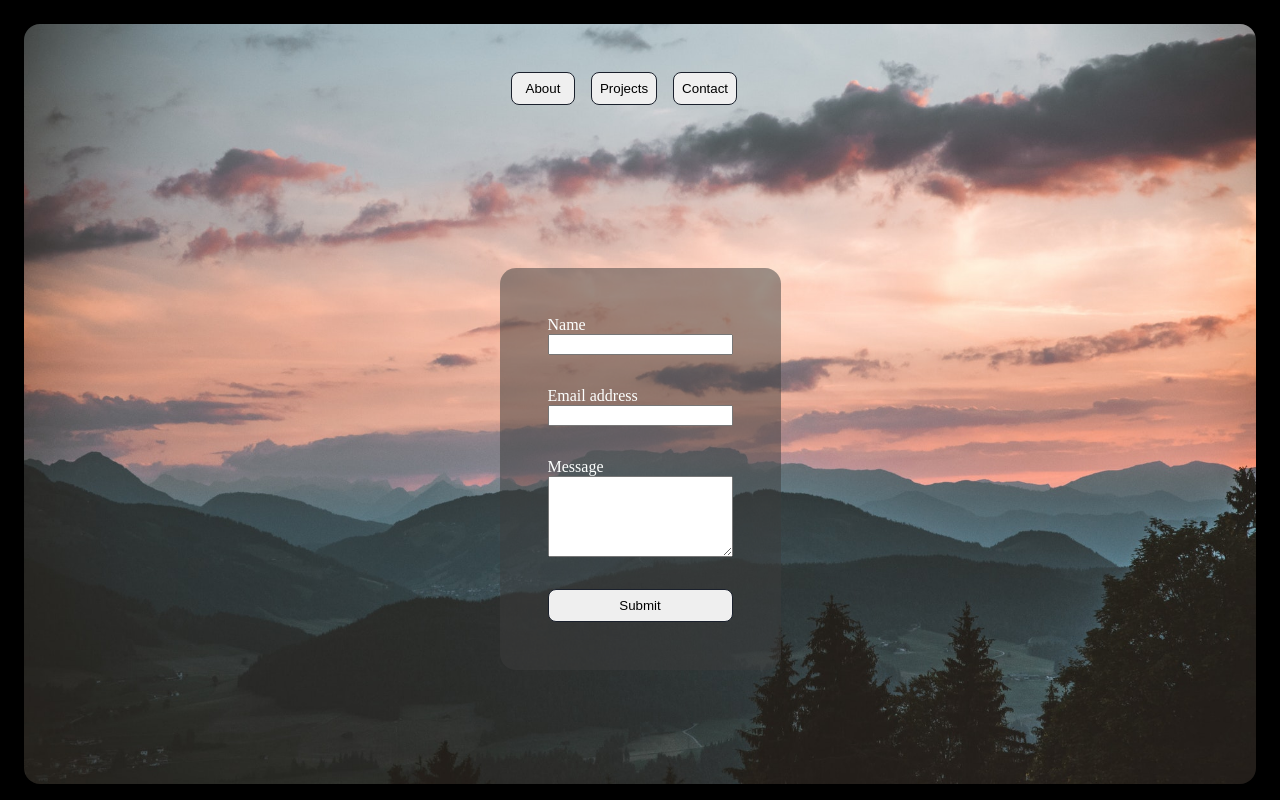
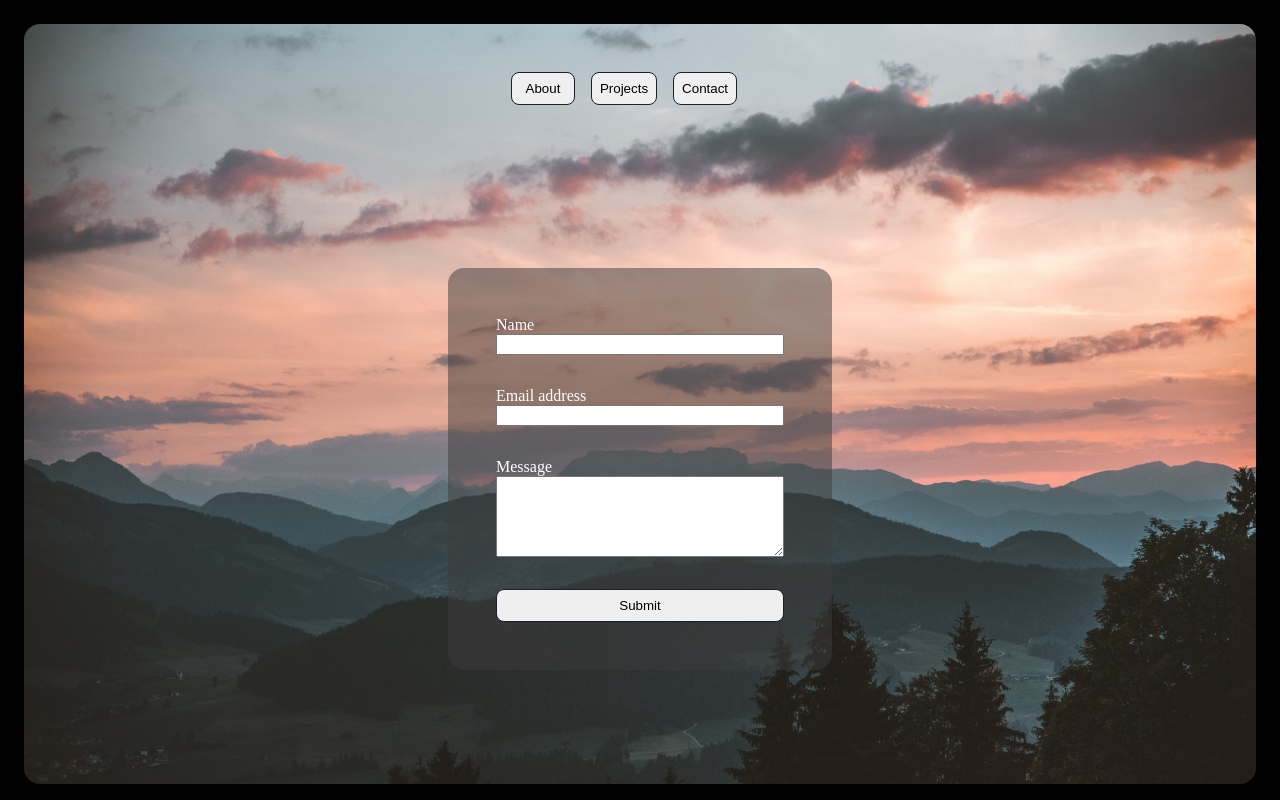
Before and after one commit to NiklasMenard/webportfolio, a React (Create React App) app in the folder FrontEnd/: page /contact in a window 1280 px wide. Shown: the top 800 px of the page. Built offline with nearby package versions, Linux system fonts and the light colour scheme.

Commit message:
implemented framer motion router transition

```diff
--- a/FrontEnd/package.json
+++ b/FrontEnd/package.json
@@ -9,6 +9,7 @@
     "axios": "^0.20.0",
     "cors": "^2.8.5",
     "express": "^4.17.1",
+    "framer-motion": "^2.9.4",
     "nodemailer": "^6.4.11",
     "react": "^16.13.1",
     "react-dom": "^16.13.1",
@@ -16,7 +17,6 @@
     "react-router-dom": "^5.2.0",
     "react-router-hash-link": "^2.2.2",
     "react-scripts": "^3.4.4",
-    "react-transition-group": "^4.4.1",
     "styled-components": "^5.2.0",
     "uuid": "^8.3.1"
   },
--- a/FrontEnd/src/App.js
+++ b/FrontEnd/src/App.js
@@ -1,66 +1,28 @@
 import Header from './components/header';
-import Contact from './components/contact';
-import About from './components/about';
-import ProjectList from './components/projectlist';
 import Footer from './components/footer';
-import ToDoApp from './components/projects/todoapp/todoapp';
 import Background from './components/images/bkimage.png'
 import styled from 'styled-components';
 import TransitionCenterElement from './styles/transition'
 import GlobalStyle from './styles/globalstyle'
-import React, { useState, useEffect } from 'react';
+import React from 'react';
 
 
 import {
     BrowserRouter as Router,
-    Switch, Route
 } from "react-router-dom"
 
 
 const App = () => {
 
-    const [toggled, setToggle] = useState(false)
-    const centerElementToggled = (toggle) => {
-        console.log(toggle)
-        setToggle(toggle)
-    }
-
-    useEffect(() => {
-        setToggle(true)
-    }, [toggled])
 
     return (
         <Router>
             <GlobalStyle />
             <MainWrapper>
-                <Header
-                    headerButtonPressed={centerElementToggled}
-                    buttonToggled={toggled} />
-                <Switch>
-                    <Route path="/about">
-                        {TransitionCenterElement(<About />, toggled)}
-                    </Route>
-                    <Route exact path="/projects/todoapp">
-                        {TransitionCenterElement(<ToDoApp />, toggled)}
-                    </Route>
-                    <Route path="/projects">
-                        {TransitionCenterElement(
-                        <ProjectList
-                        headerButtonPressed={centerElementToggled}
-                        buttonToggled={toggled} />,
-                        toggled)}
-                    </Route>
-                    <Route path="/contact">
-                        {TransitionCenterElement(<Contact />, toggled)}
-                    </Route>
-                    <Route path="/">
-                        {TransitionCenterElement(<About />, toggled)}
-                    </Route>
-                </Switch>
+                <Header />
+                <TransitionCenterElement />
             </MainWrapper>
-            <Footer
-                headerButtonPressed={centerElementToggled}
-                buttonToggled={toggled} />
+            <Footer/>
         </Router>
     )
 }
--- a/FrontEnd/src/components/about.js
+++ b/FrontEnd/src/components/about.js
@@ -1,10 +1,12 @@
 import React from 'react'
 import { SocialIcon } from 'react-social-icons';
 import styled from 'styled-components';
+import TransitionEffect from '../helper/transitioneffect'
 
 const About = () => {
 
     return (
+            <TransitionEffect>
             <TextBox>
                 <h1>Hello My Name is Niklas</h1>
                 <p>Programming started as a hobby but quickly grew to something I want
@@ -31,6 +33,7 @@ const About = () => {
                     </ul>
                 </SocialMediaIcons>
             </TextBox>
+            </TransitionEffect>
     )
 }
 
--- a/FrontEnd/src/components/contact.js
+++ b/FrontEnd/src/components/contact.js
@@ -1,6 +1,7 @@
 import React, { useState } from 'react'
 import axios from 'axios'
 import styled from 'styled-components';
+import TransitionEffect from '../helper/transitioneffect'
 
 const Contact = () => {
 
@@ -44,6 +45,7 @@ const Contact = () => {
     }
 
     return (
+        <TransitionEffect>
             <ContactContainer>
                 <form onSubmit={handleContact}>
                     <FormGroup>
@@ -63,10 +65,12 @@ const Contact = () => {
                     </FormGroup>
                 </form>
             </ContactContainer>
+        </TransitionEffect>
     )
 }
 
 const ContactContainer = styled.div`
+width: 20rem;
 color:rgb(253, 255, 254);
 background-color: rgba(60, 60, 60, 0.5);
 border-radius: 1rem;
--- a/FrontEnd/src/components/footer.js
+++ b/FrontEnd/src/components/footer.js
@@ -21,9 +21,9 @@ const Footer = ({ headerButtonPressed, buttonToggled }) => {
                 </p>
                 <p>
                     Feel free to
-                    <HashLink to="/contact#top" onClick={() => headerButtonPressed(!buttonToggled)}>contact</HashLink>
+                    <HashLink to="/contact#top">contact</HashLink>
                     me and check out my
-                    <HashLink to="/projects#top" onClick={() => headerButtonPressed(!buttonToggled)}>work</HashLink>
+                    <HashLink to="/projects#top">work</HashLink>
                 </p>
             </SkillsBox>
         </FooterContainer>
--- a/FrontEnd/src/components/header.js
+++ b/FrontEnd/src/components/header.js
@@ -2,24 +2,24 @@ import React from 'react'
 import { Link } from "react-router-dom"
 import styled from 'styled-components';
 
-const Header = ({ headerButtonPressed, buttonToggled }) => {
+const Header = () => {
 
   return (
     <HeaderContainer>
       <ul>
         <li>
           <Link to="/about">
-            <button onClick={() => headerButtonPressed(!buttonToggled)}>About</button>
+            <button>About</button>
           </Link>
         </li>
         <li>
           <Link to="/projects">
-            <button onClick={() => headerButtonPressed(!buttonToggled)}>Projects</button>
+            <button>Projects</button>
           </Link>
         </li>
         <li>
           <Link to="/contact">
-            <button onClick={() => headerButtonPressed(!buttonToggled)}>Contact</button>
+            <button>Contact</button>
           </Link>
         </li>
       </ul>
--- a/FrontEnd/src/components/projectitem.js
+++ b/FrontEnd/src/components/projectitem.js
@@ -2,15 +2,15 @@ import React from 'react'
 import { Link } from "react-router-dom";
 
 
-const ProjectItem = ({name, description, linkTo, headerButtonPressed, buttonToggled}) => {
+const ProjectItem = ({name, description, linkTo}) => {
     return (
         <>
             <h3>{name}</h3>
             <p>{description}</p>
             <Link to={`${linkTo}`}>
-                <button onClick={() => headerButtonPressed(!buttonToggled)}>Demo</button>
+                <button>Demo</button>
             </Link>
-            <button onClick={() => headerButtonPressed(!buttonToggled)}>Code</button>
+            <button>Code</button>
         </>
     )
 }
--- a/FrontEnd/src/components/projects/todoapp/todoapp.js
+++ b/FrontEnd/src/components/projects/todoapp/todoapp.js
@@ -3,6 +3,7 @@ import styled from 'styled-components'
 import SubmitBar from './submitbar'
 import TodoItem from './todoitem'
 import { v4 as uuidv4 } from 'uuid'
+import TransitionEffect from '../../../helper/transitioneffect'
 
 
 const ToDoApp = () => {
@@ -34,7 +35,7 @@ const ToDoApp = () => {
   }
 
   return (
-
+    <TransitionEffect>
       <ToDoListContainer>
         <SubmitBar addTask={addTask} />
         {todoList.map((task) => (
@@ -49,6 +50,7 @@ const ToDoApp = () => {
           </li>
         ))}
       </ToDoListContainer>
+    </TransitionEffect>
 
   )
 }
--- /dev/null
+++ b/FrontEnd/src/helper/transitioneffect.js
@@ -0,0 +1,29 @@
+import React from 'react';
+import {motion} from 'framer-motion'
+
+const containerVariants = {
+    hidden: {
+        opacity: 0
+    },
+    visible: {
+        opacity: 1,
+        transition: { delay: 0, duration: 1}
+    },
+    exit: {
+        transition: {ease: 'easeInOut'}
+    }
+}
+
+const TransitionEffect = (props) => {
+    return(
+    <motion.div
+        variants = {containerVariants}
+        initial = "hidden"
+        animate = "visible"
+        exit = "hidden">
+        {props.children}
+    </motion.div>
+    )
+}
+
+export default TransitionEffect
--- a/FrontEnd/src/styles/transition.js
+++ b/FrontEnd/src/styles/transition.js
@@ -1,35 +1,37 @@
 import React from 'react';
-import { CSSTransition } from "react-transition-group";
+import { Route, Switch, useLocation } from "react-router-dom";
 import styled from 'styled-components';
+import {AnimatePresence} from 'framer-motion'
+
+import Contact from '../components/contact';
+import About from '../components/about';
+import ProjectList from '../components/projectlist';
+import ToDoApp from '../components/projects/todoapp/todoapp';
 
 
-const Transition = (component, buttonToggled) => {
+const TransitionCenterElement = () => {
+
+    const location = useLocation()
+
     return (
-        <CSSTransition
-            in={buttonToggled}
-            timeout={300}
-            classNames="center-element-transition">
-            <CenterElement>
-                {component}
-            </CenterElement>
-        </CSSTransition>
+        <CenterElement>
+            <AnimatePresence exitBeforeEnter>
+            <Switch location= {location} key = {location.key}>
+                <Route path="/about" component={About} exact />
+                <Route path="/projects/todoapp" component={ToDoApp} exact />
+                <Route path="/projects" component={ProjectList} exact />
+                <Route path="/contact" component={Contact} exact />
+                <Route path="/" component={About} exact />
+            </Switch>
+            </AnimatePresence>
+        </CenterElement>
     )
 }
 
-
-export default Transition
-
+export default TransitionCenterElement
 
 const CenterElement = styled.div`
 display: flex;
 margin: auto;
 justify-content: center;
-
-&.center-element-transition-enter {
-    opacity: 0;
-  }
-&.center-element-transition-enter-active {
-    opacity: 1;
-    transition: opacity 1000ms, transform 1000ms;
-}
 `
```
Also changed, not shown: FrontEnd/src/components/projectlist.js (+7 -6 lines), FrontEnd/src/components/transition.css (added, +9 -0 lines), 1 other file (tests, documents, lock files or other folders). Lines whose indentation alone changed are shown as unchanged.
